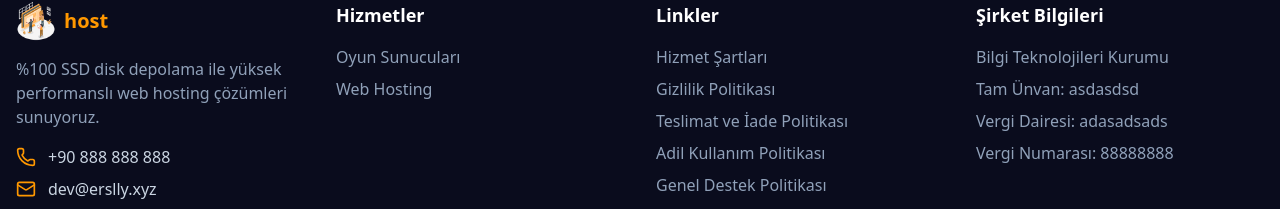
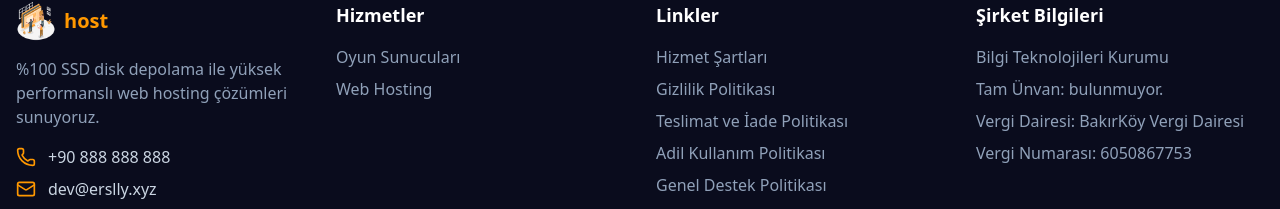
Before and after one commit to Ekinxploid/Highvpscomtr., a Next.js app: page /support/terms-of-service in a window 1280 px wide. Shown: the part 2231-2440 px from the top of the page. Built offline with nearby package versions, Linux system fonts and the light colour scheme.

Commit message:
Update footer.tsx

```diff
--- a/components/footer.tsx
+++ b/components/footer.tsx
@@ -103,13 +103,13 @@ export default function Footer() {
                 Bilgi Teknolojileri Kurumu
               </li>
               <li className="text-slate-400">
-                Tam Ünvan: asdasdsd
+                Tam Ünvan: bulunmuyor.
               </li>
               <li className="text-slate-400">
-                Vergi Dairesi: adasadsads
+                Vergi Dairesi: BakırKöy Vergi Dairesi
               </li>
               <li className="text-slate-400">
-                Vergi Numarası: 88888888
+                Vergi Numarası: 6050867753
               </li>
             </ul>
           </div>
```
